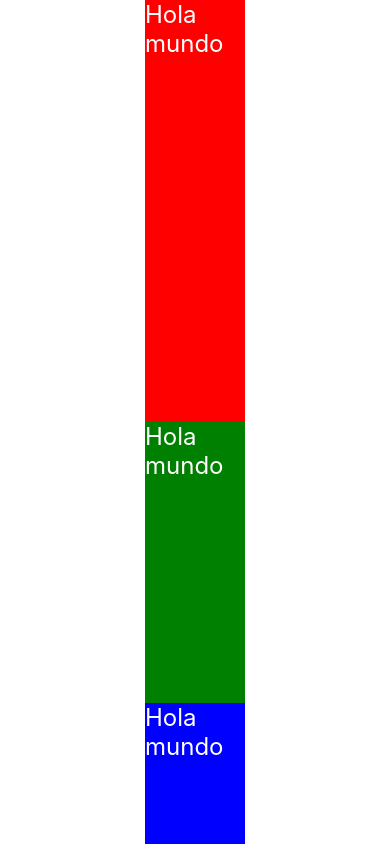
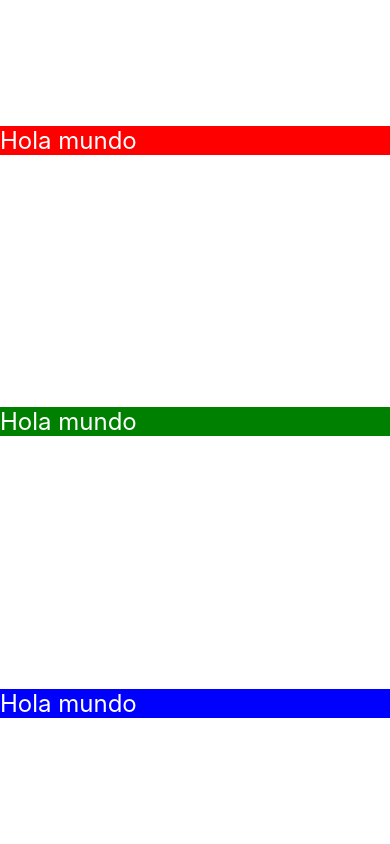
Before and after one commit to HDS2904/learning-react-native, a React Native app: screen / in a window 390 px wide. Built offline with nearby package versions, Linux system fonts and the light colour scheme.

Commit message:
Distribución del contenido con flex

```diff
--- a/App.js
+++ b/App.js
@@ -25,26 +25,22 @@ const styles = StyleSheet.create({
 	text: {
 		color: 'white',
 		fontSize: 24,
-		height: 100,
-		width: 100,
 		backgroundColor: 'grey'
 	},
 	red: {
 		backgroundColor: 'red',
-		flex: 3,
 	},
 	green: {
 		backgroundColor: 'green',
-		flex: 2,
 	},
 	blue: {
 		backgroundColor: 'blue',
-		flex: 1,
 	},
   container: {
     flex: 1,
     backgroundColor: '#fff',
-    alignItems: 'center',
-    justifyContent: 'center',
+    alignItems: 'stretch',
+		flexDirection: 'column',
+    justifyContent: 'space-around',
   },
 });
```
